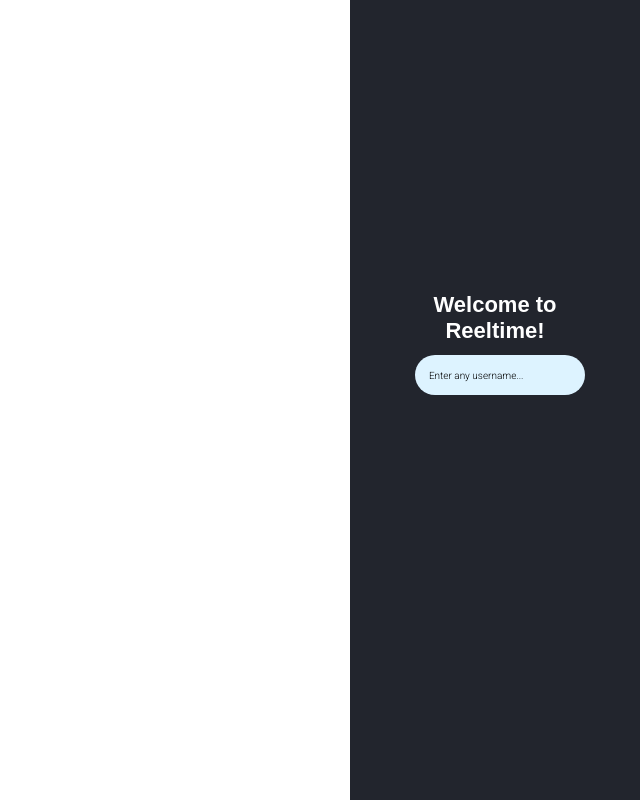
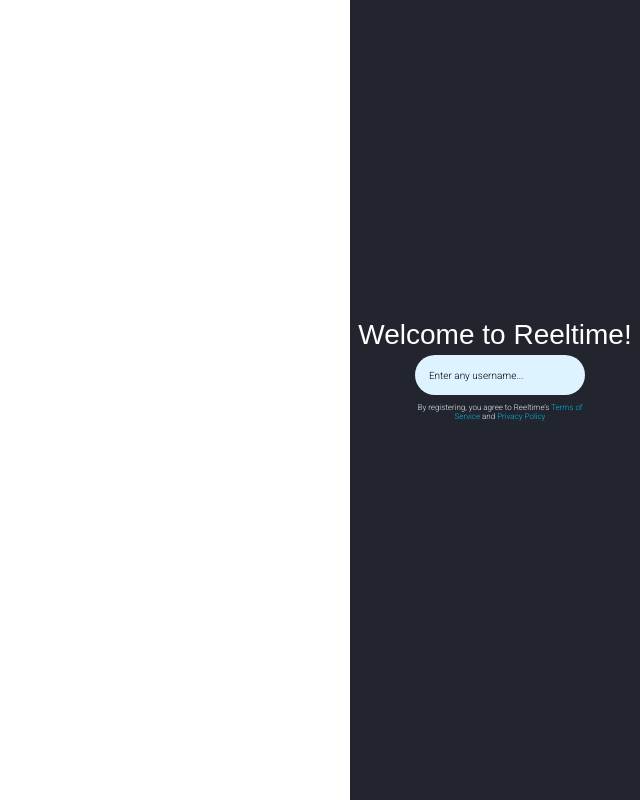
Before and after one commit to vidushimeel/ReeltimeUI-React, a React (Create React App) app: page / in a window 1280 px wide. Shown: the whole page, without its empty margins (640-1280 px from the left). Built offline with nearby package versions, Linux system fonts and the light colour scheme; a web font is replaced by a local one.

Commit message:
Div formatting

```diff
--- a/src/App.css
+++ b/src/App.css
@@ -14,12 +14,16 @@
 h1 {
   font-family: 'Anek Tamil', sans-serif;
   text-align: center;
-  padding-bottom: 165px;
-  font-size: 22px;
+  padding-bottom: 130px;
+  font-size: 28px;
+  font-weight: 300;
   color: white;
+  inline-size: max-content;
+
 }
 
 .sidePanel {
+
   position: absolute;
   top: 0px;
   right: 0px;
@@ -38,6 +42,17 @@
   transform: translate(-50%, -50%);
 }
 
+.terms-div {
+  color: #E1EAF3;
+  position: absolute;
+  text-align: center;
+  top: 395px;
+  left: 65px;
+  width: 170px;
+  height: 40px;
+  font-size: 8px;
+}
+
 .username-leftalign {
   margin: 0;
   position: absolute;
@@ -47,8 +62,7 @@
   transform: translate(-50%, -50%);
 }
 
-
-.username-box {
+.username-div {
   border-radius: 25px;
   background: #DDF3FF;
   position: absolute;
@@ -59,3 +73,15 @@
   font-size: 10px;
 
 }
+
+a:link {
+  color:#00B5EF;
+  background-color: transparent;
+  text-decoration: none;
+}
+
+a:hover {
+  color: #FFFFFF;
+  background-color: transparent;
+  text-decoration: underline;
+}
--- a/src/App.js
+++ b/src/App.js
@@ -4,8 +4,12 @@
   return (
     <div class="sidePanel">
         <h1 id="login-header" class = "center">Welcome to Reeltime!</h1>
-      <div class="username-box">
+      <div class="username-div">
       <p class = "username-leftalign">Enter any username...</p>
+      </div>
+      <div class = "terms-div ">
+      <p> By registering, you agree to Reeltime’s <a href="google.com">Terms of Service</a>  and <a href="google.com">Privacy Policy</a> </p>
+
       </div>
     </div>
   )
```
